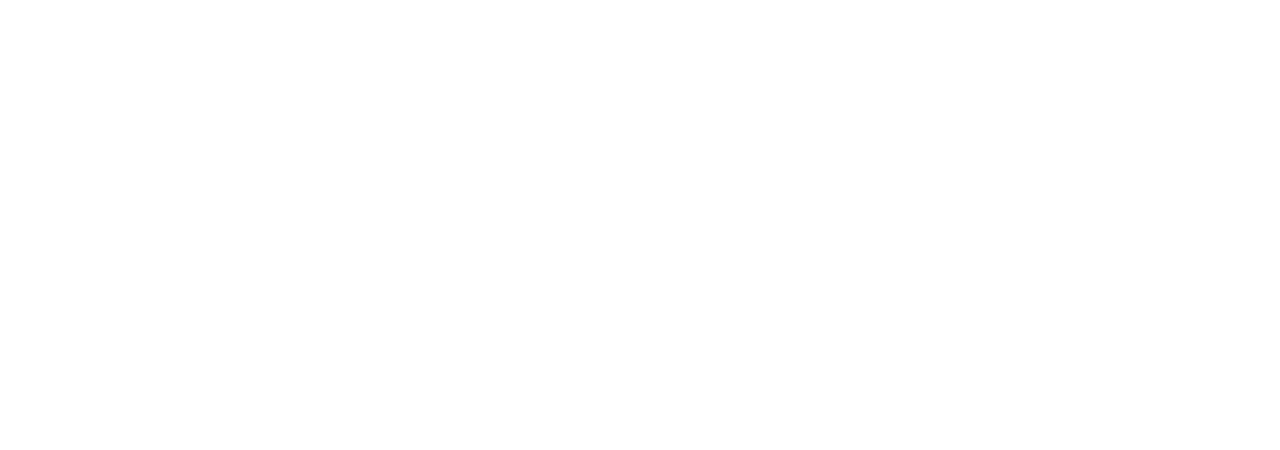
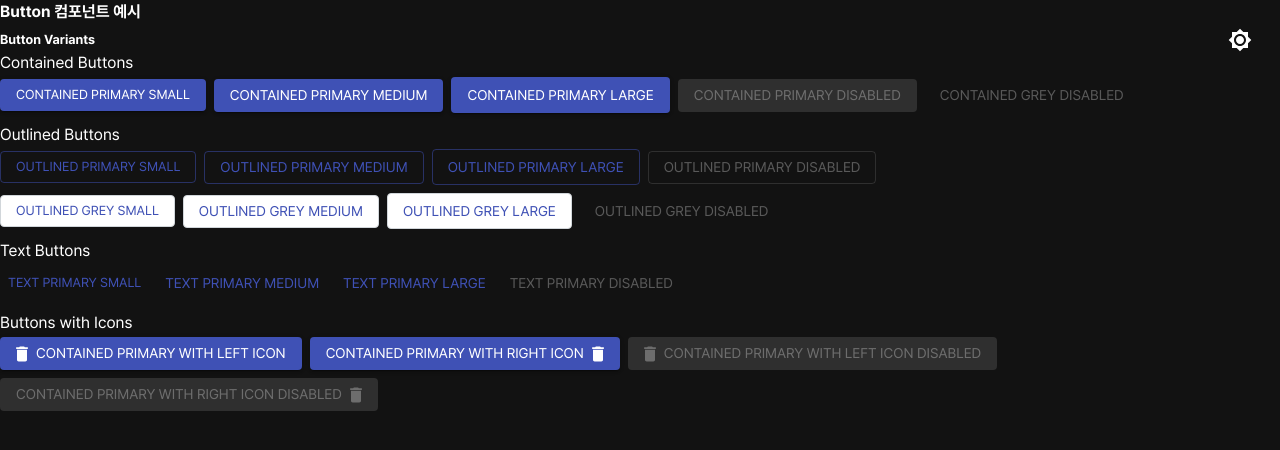
Before and after one commit to npthl2/ai-pr, a React (Vite) app: page /button-ex in a window 1280 px wide. Before the commit this address had no page. Shown: the top 450 px of the page. Built offline with nearby package versions, Linux system fonts and the light colour scheme.

Commit message:
add Button Component

```diff
--- a/src/App.tsx
+++ b/src/App.tsx
@@ -5,6 +5,7 @@ import Login from '@pages/login/Login';
 import ProtectedRoute from '@router/ProtectedRoute';
 import { Example } from '@pages/example/Example';
 import SelectExample from '@pages/selectExample/SelectExample';
+import ButtonExample from './pages/buttonExample/ButtonExample';
 
 function App() {
   return (
@@ -14,6 +15,7 @@ function App() {
           <Route path='/login' element={<Login />} />
           <Route path='/dialog-ex' element={<Example />} />
           <Route path='/select-ex' element={<SelectExample />} />
+          <Route path='/button-ex' element={<ButtonExample />} />
           <Route element={<ProtectedRoute />}>
             <Route path='/' element={<Home />} />
           </Route>
--- /dev/null
+++ b/src/components/Button.tsx
@@ -0,0 +1,72 @@
+import { Button as MuiButton, ButtonProps as MuiButtonProps, styled } from '@mui/material';
+
+export type ButtonIconPosition = 'left' | 'right';
+export type ButtonSize = 'large' | 'medium' | 'small';
+export type ButtonColor = 'grey' | MuiButtonProps['color'];
+
+export type ButtonProps = Omit<MuiButtonProps, 'startIcon' | 'endIcon' | 'color'> & {
+  color?: ButtonColor;
+  size?: ButtonSize;
+  iconPosition?: ButtonIconPosition;
+  iconComponent?: React.ReactNode;
+};
+
+const StyledButton = styled(MuiButton, {
+  shouldForwardProp: (prop) => prop !== 'size' && prop !== 'color',
+})<{ size: ButtonSize; isGrey: boolean }>(({ theme, size, isGrey }) => ({
+  ...(size === 'small' ? theme.typography.body2 : theme.typography.body1),
+  minHeight: {
+    small: 28,
+    medium: 32,
+    large: 36,
+  }[size],
+  minWidth: {
+    small: 58,
+    medium: 67,
+    large: 68,
+  }[size],
+  '& .MuiButton-startIcon': {
+    marginRight: 4,
+  },
+  '& .MuiButton-endIcon': {
+    marginLeft: 4,
+  },
+  ...(isGrey && {
+    backgroundColor: theme.palette.common.white,
+    border: `1px solid ${theme.palette.grey[200]}`,
+    '&:hover': {
+      backgroundColor: theme.palette.grey[50],
+    },
+    '&:disabled': {
+      backgroundColor: 'inherit',
+      border: 'inherit',
+    },
+  }),
+}));
+
+export const Button = (props: ButtonProps) => {
+  const {
+    size = 'large',
+    color = 'primary',
+    iconPosition,
+    iconComponent,
+    variant,
+    ...restProps
+  } = props;
+  const isGrey = color === 'grey';
+  const startIcon = iconPosition === 'left' ? iconComponent : undefined;
+  const endIcon = iconPosition === 'right' ? iconComponent : undefined;
+
+  return (
+    <StyledButton
+      size={size}
+      color={isGrey ? undefined : color}
+      isGrey={isGrey}
+      variant={isGrey ? 'outlined' : variant}
+      startIcon={startIcon}
+      endIcon={endIcon}
+      {...restProps}
+    ></StyledButton>
+  );
+};
+export default Button;
--- /dev/null
+++ b/src/pages/buttonExample/ButtonExample.tsx
@@ -0,0 +1,227 @@
+import { Box, Typography } from '@mui/material';
+import Button from '@/components/Button';
+import DeleteIcon from '@mui/icons-material/Delete';
+
+const ButtonExample = () => {
+  return (
+    <Box>
+      <Typography variant='h4' gutterBottom>
+        Button 컴포넌트 예시
+      </Typography>
+
+      <Box>
+        <Typography variant='h6'>Button Variants</Typography>
+        <Box>
+          <Typography variant='subtitle1'>Contained Buttons</Typography>
+          <Box>
+            <Button
+              variant='contained'
+              color='primary'
+              size='small'
+              style={{ marginRight: 8, marginBottom: 8 }}
+            >
+              Contained Primary Small
+            </Button>
+            <Button
+              variant='contained'
+              color='primary'
+              size='medium'
+              style={{ marginRight: 8, marginBottom: 8 }}
+            >
+              Contained Primary Medium
+            </Button>
+            <Button
+              variant='contained'
+              color='primary'
+              size='large'
+              style={{ marginRight: 8, marginBottom: 8 }}
+            >
+              Contained Primary Large
+            </Button>
+
+            <Button
+              variant='contained'
+              color='primary'
+              size='medium'
+              disabled
+              style={{ marginRight: 8, marginBottom: 8 }}
+            >
+              Contained Primary Disabled
+            </Button>
+            <Button
+              variant='contained'
+              color='grey'
+              size='medium'
+              disabled
+              style={{ marginRight: 8, marginBottom: 8 }}
+            >
+              Contained Grey Disabled
+            </Button>
+          </Box>
+        </Box>
+        <Box>
+          <Typography variant='subtitle1'>Outlined Buttons</Typography>
+          <Box>
+            <Button
+              variant='outlined'
+              color='primary'
+              size='small'
+              style={{ marginRight: 8, marginBottom: 8 }}
+            >
+              Outlined Primary Small
+            </Button>
+            <Button
+              variant='outlined'
+              color='primary'
+              size='medium'
+              style={{ marginRight: 8, marginBottom: 8 }}
+            >
+              Outlined Primary Medium
+            </Button>
+            <Button
+              variant='outlined'
+              color='primary'
+              size='large'
+              style={{ marginRight: 8, marginBottom: 8 }}
+            >
+              Outlined Primary Large
+            </Button>
+            <Button
+              variant='outlined'
+              color='primary'
+              size='medium'
+              disabled
+              style={{ marginRight: 8, marginBottom: 8 }}
+            >
+              Outlined Primary Disabled
+            </Button>
+          </Box>
+          <Box>
+            <Button
+              variant='outlined'
+              color='grey'
+              size='small'
+              style={{ marginRight: 8, marginBottom: 8 }}
+            >
+              Outlined Grey Small
+            </Button>
+            <Button
+              variant='outlined'
+              color='grey'
+              size='medium'
+              style={{ marginRight: 8, marginBottom: 8 }}
+            >
+              Outlined Grey Medium
+            </Button>
+            <Button
+              variant='outlined'
+              color='grey'
+              size='large'
+              style={{ marginRight: 8, marginBottom: 8 }}
+            >
+              Outlined Grey Large
+            </Button>
+
+            <Button
+              variant='outlined'
+              color='grey'
+              size='medium'
+              disabled
+              style={{ marginRight: 8, marginBottom: 8 }}
+            >
+              Outlined Grey Disabled
+            </Button>
+          </Box>
+        </Box>
+        <Box>
+          <Typography variant='subtitle1'>Text Buttons</Typography>
+          <Box>
+            <Button
+              variant='text'
+              color='primary'
+              size='small'
+              style={{ marginRight: 8, marginBottom: 8 }}
+            >
+              Text Primary Small
+            </Button>
+            <Button
+              variant='text'
+              color='primary'
+              size='medium'
+              style={{ marginRight: 8, marginBottom: 8 }}
+            >
+              Text Primary Medium
+            </Button>
+            <Button
+              variant='text'
+              color='primary'
+              size='large'
+              style={{ marginRight: 8, marginBottom: 8 }}
+            >
+              Text Primary Large
+            </Button>
+
+            <Button
+              variant='text'
+              color='primary'
+              size='medium'
+              disabled
+              style={{ marginRight: 8, marginBottom: 8 }}
+            >
+              Text Primary Disabled
+            </Button>
+          </Box>
+        </Box>
+        <Box>
+          <Typography variant='subtitle1'>Buttons with Icons</Typography>
+          <Box>
+            <Button
+              variant='contained'
+              color='primary'
+              size='medium'
+              iconComponent={<DeleteIcon />}
+              iconPosition='left'
+              style={{ marginRight: 8, marginBottom: 8 }}
+            >
+              Contained Primary with Left Icon
+            </Button>
+            <Button
+              variant='contained'
+              color='primary'
+              size='medium'
+              iconComponent={<DeleteIcon />}
+              iconPosition='right'
+              style={{ marginRight: 8, marginBottom: 8 }}
+            >
+              Contained Primary with Right Icon
+            </Button>
+            <Button
+              variant='contained'
+              color='primary'
+              size='medium'
+              iconComponent={<DeleteIcon />}
+              iconPosition='left'
+              disabled
+              style={{ marginRight: 8, marginBottom: 8 }}
+            >
+              Contained Primary with Left Icon Disabled
+            </Button>
+            <Button
+              variant='contained'
+              color='primary'
+              size='medium'
+              iconComponent={<DeleteIcon />}
+              iconPosition='right'
+              disabled
+              style={{ marginRight: 8, marginBottom: 8 }}
+            >
+              Contained Primary with Right Icon Disabled
+            </Button>
+          </Box>
+        </Box>
+      </Box>
+    </Box>
+  );
+};
+
+export default ButtonExample;
--- a/src/theme/theme.ts
+++ b/src/theme/theme.ts
@@ -5,7 +5,19 @@ export const getTheme = (mode: 'light' | 'dark') => {
   return createTheme({
     palette: {
       primary: {
-        main: '#3F51B5',
+        main: mode === 'dark' ? '#3F51B5' : '#05151F',
+      },
+      grey: {
+        50: '#F7F9FA',
+        100: '#E5E8EB',
+        200: '#D1D6DA',
+        300: '#B8BFC6',
+        400: '#9FA7B0',
+        500: '#868F99',
+        600: '#6E7782',
+        700: '#585F69',
+        800: '#3F464E',
+        900: '#272E35',
       },
       mode,
     },
```
